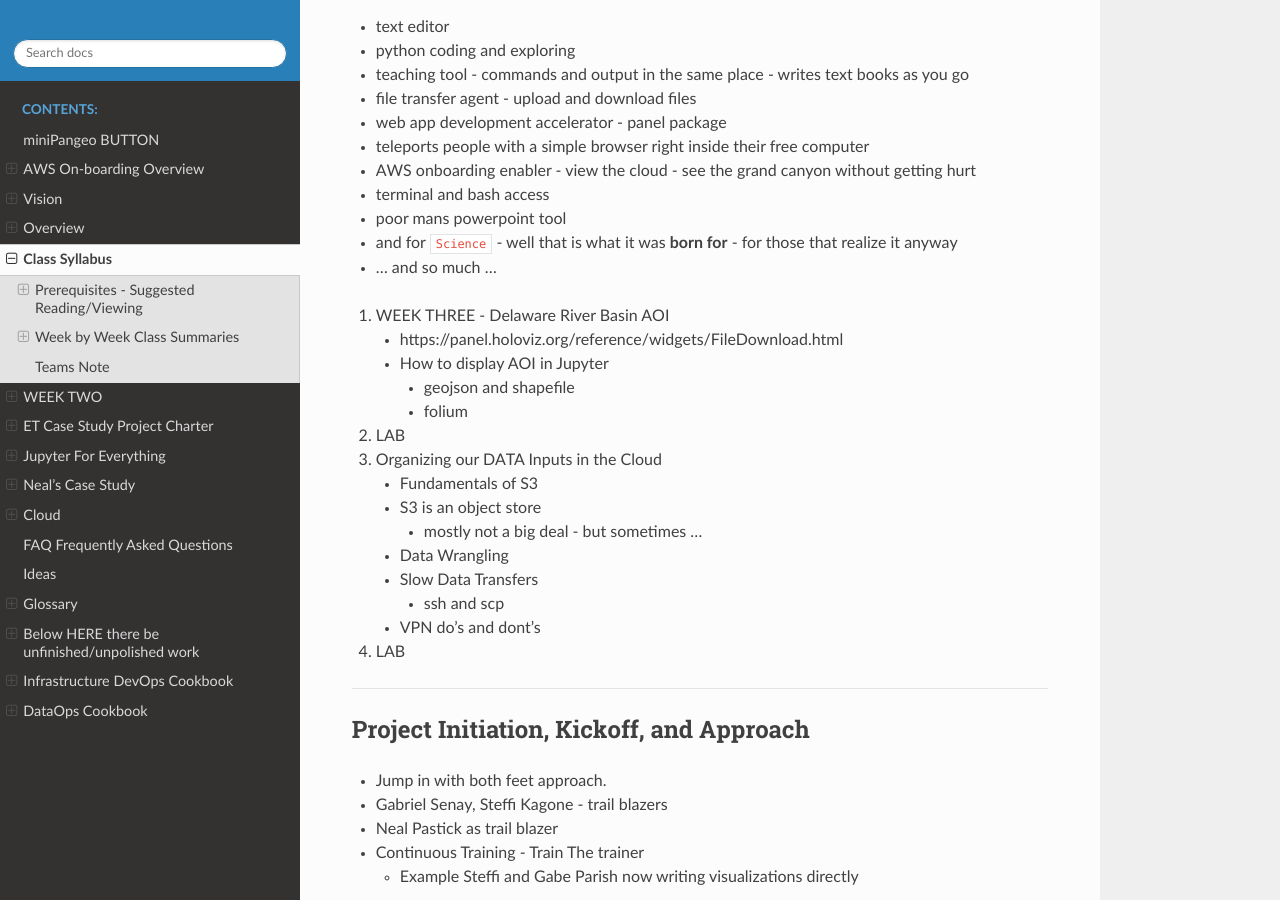
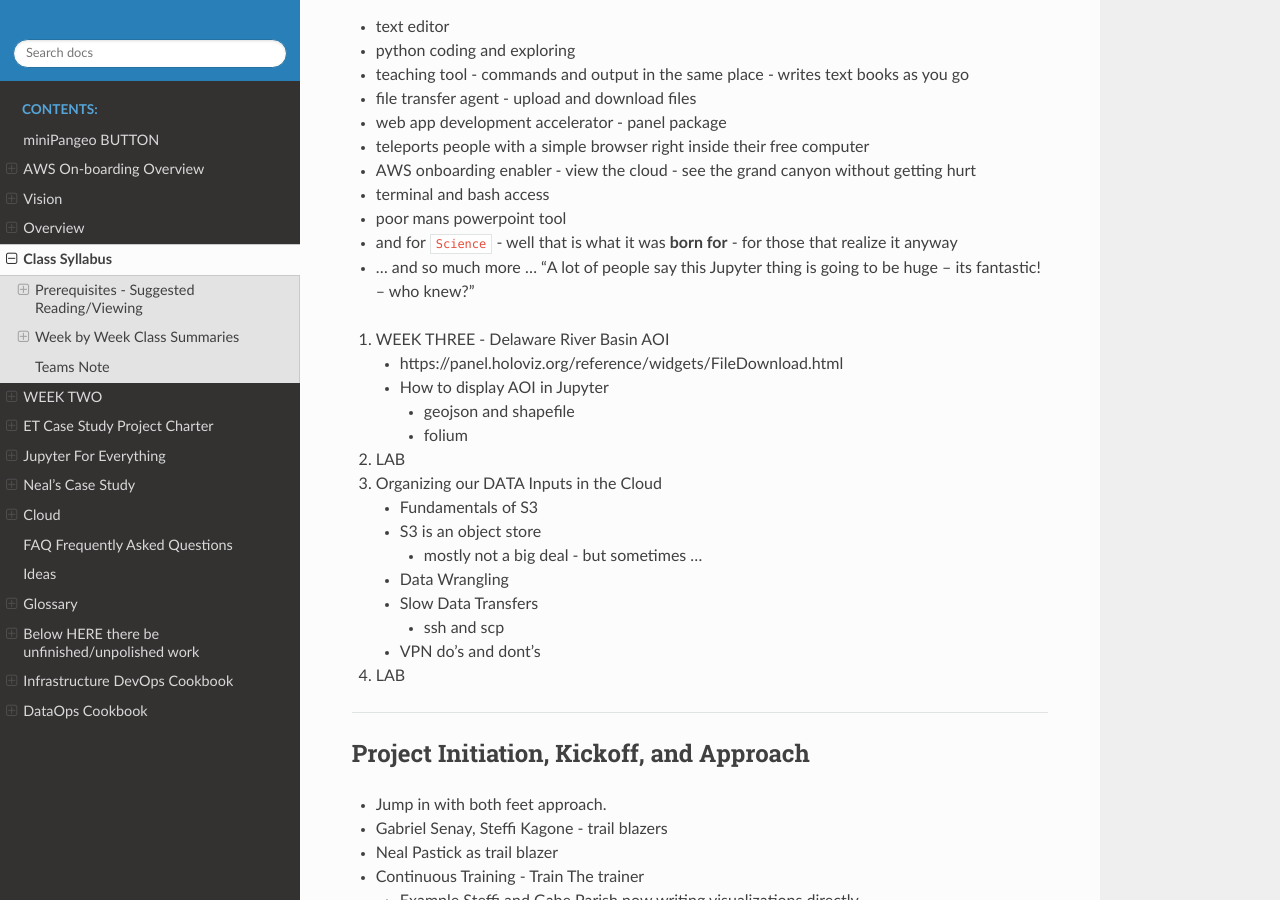
Before and after one commit to tonybutzer/harmony, a Sphinx documentation site: the page built from documentation/source/00weekbyweek.md, in a window 1280 px wide and 900 px high, scrolled down 8074 px. Built offline with Sphinx 7.4.7 and the Read the Docs theme 2.0.0, drawn with Linux system fonts in a browser that asks for light colours; pages that are not in the unit, such as notebooks, are missing from menus.

Commit message:
automatic git update from Makefile

```diff
--- a/documentation/source/00weekbyweek.md
+++ b/documentation/source/00weekbyweek.md
@@ -289,7 +289,7 @@
 - terminal and bash access
 - poor mans powerpoint tool
 - and for `Science` - well that is what it was **born for** - for those that realize it anyway
-- ... and so much ...
+- ... and so much more ...  "A lot of people say this Jupyter thing is going to be huge -- its fantastic! -- who knew?"
 
 
 
```
